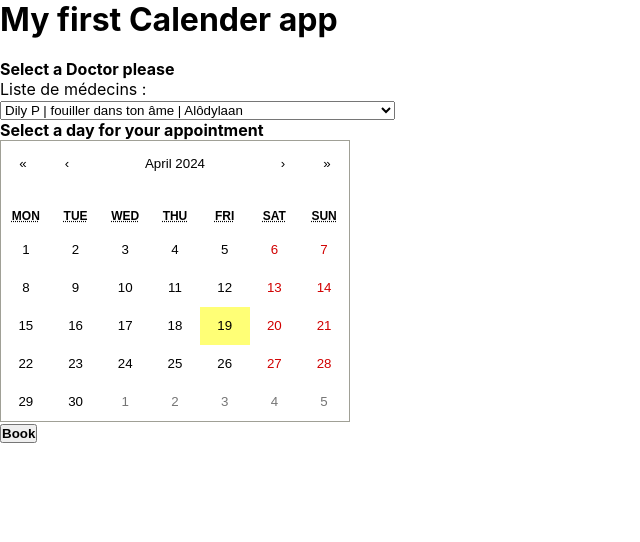
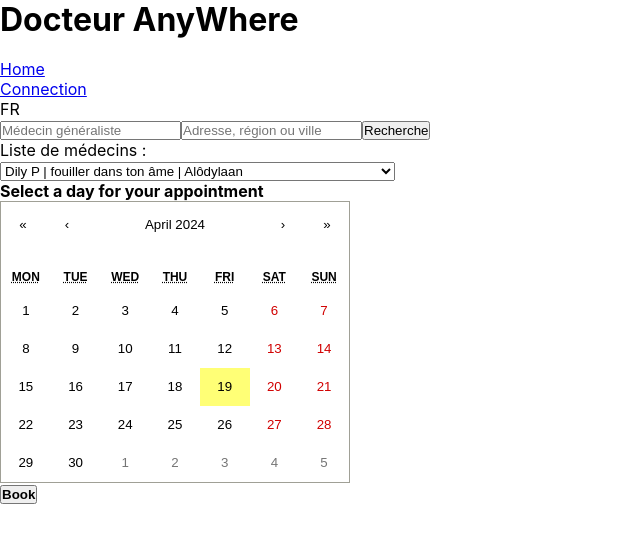
Before and after one commit to Dyluan/Doctor, a React (Create React App) app: page / in a window 1280 px wide. Shown: the top 542 px of the page, without its empty margins (0-640 px from the left). Built offline with nearby package versions, Linux system fonts and the light colour scheme.

Commit message:
added some pages + reactDOM

```diff
--- a/package.json
+++ b/package.json
@@ -9,6 +9,7 @@
     "react": "^18.2.0",
     "react-calendar": "^4.8.0",
     "react-dom": "^18.2.0",
+    "react-router-dom": "^6.22.3",
     "react-scripts": "5.0.1",
     "web-vitals": "^2.1.4"
   },
--- /dev/null
+++ b/src/Accueil.js
@@ -0,0 +1,3 @@
+import React from "react";
+import ReactDOM from "react-dom/client";
+import { createBrowserRouter, RouterProvider } from "react-router-dom";
--- a/src/App.js
+++ b/src/App.js
@@ -1,14 +1,18 @@
 import './App.css';
 import Calendar from 'react-calendar';
 import DoctorList from './DoctorList';
+import Recherche from './Recherche';
+import Bandeau from './Bandeau';
 import 'react-calendar/dist/Calendar.css';
 import React, {useState} from 'react';
 
 function App() {
   return (
     <>
-      <h1>My first Calender app</h1><br />
-      <h4>Select a Doctor please</h4>
+      <h1>Docteur AnyWhere</h1><br />
+      <Bandeau />
+      <Recherche />
+
       <DoctorList /><br />
       <h4>Select a day for your appointment</h4>
       <Calendar />
--- /dev/null
+++ b/src/Bandeau.js
@@ -0,0 +1,13 @@
+import React from "react";
+
+function Bandeau() {
+    return (
+        <>
+            <p><a href="/">Home</a></p>
+            <p><a href = "/account/login" >Connection</a></p>
+            <p>FR</p>
+        </>
+    )
+}
+
+export default Bandeau;
--- /dev/null
+++ b/src/Recherche.js
@@ -0,0 +1,13 @@
+import React from "react";
+
+function Recherche() {
+    return (
+        <>
+            <input type="text" placeholder="Médecin généraliste"></input>
+            <input type="text" placeholder="Adresse, région ou ville"></input>
+            <button type="button">Recherche</button>
+        </>
+    )
+}
+
+export default Recherche;
```
Also changed, not shown: 1 other file (tests, documents, lock files or other folders).
